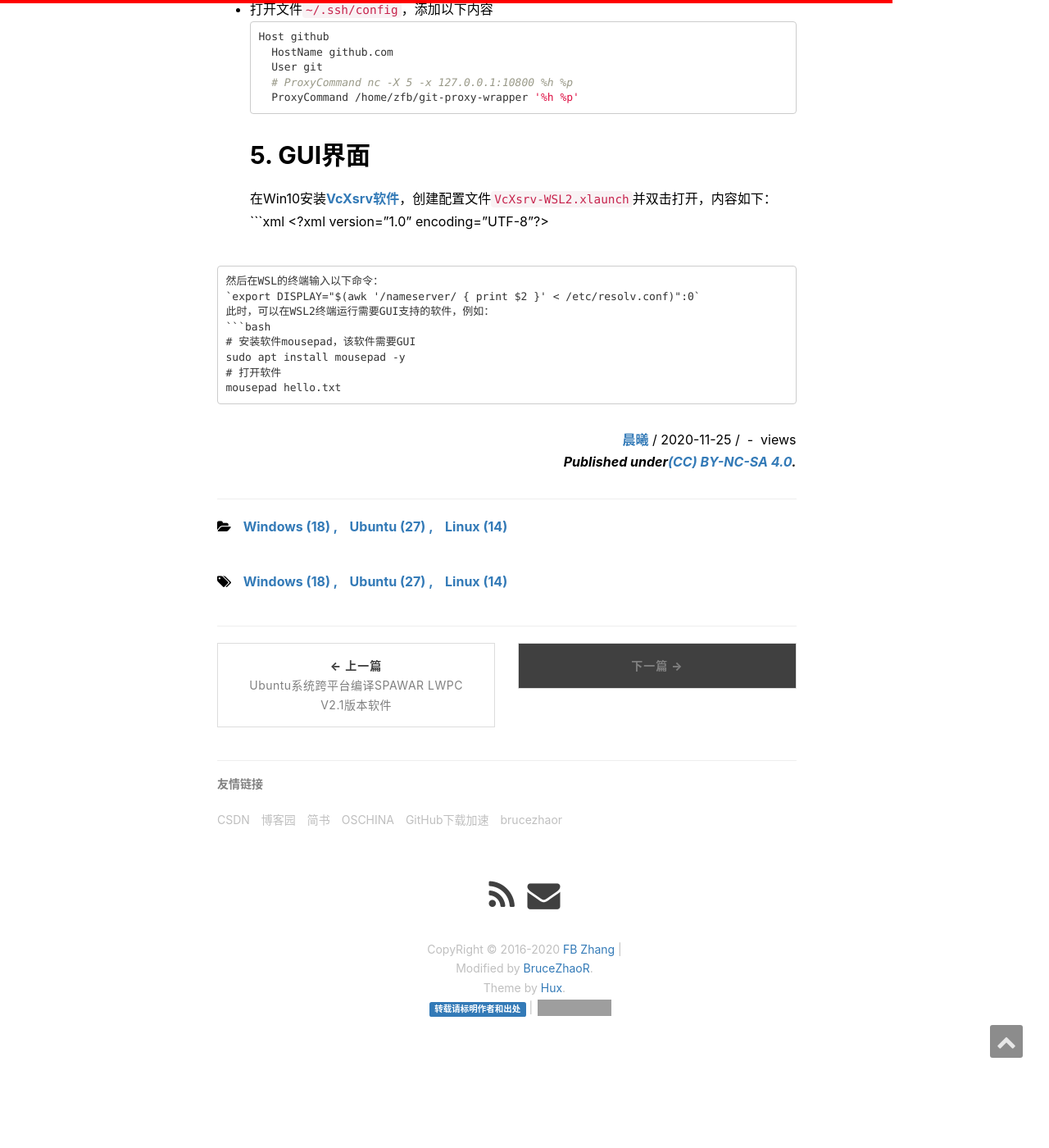
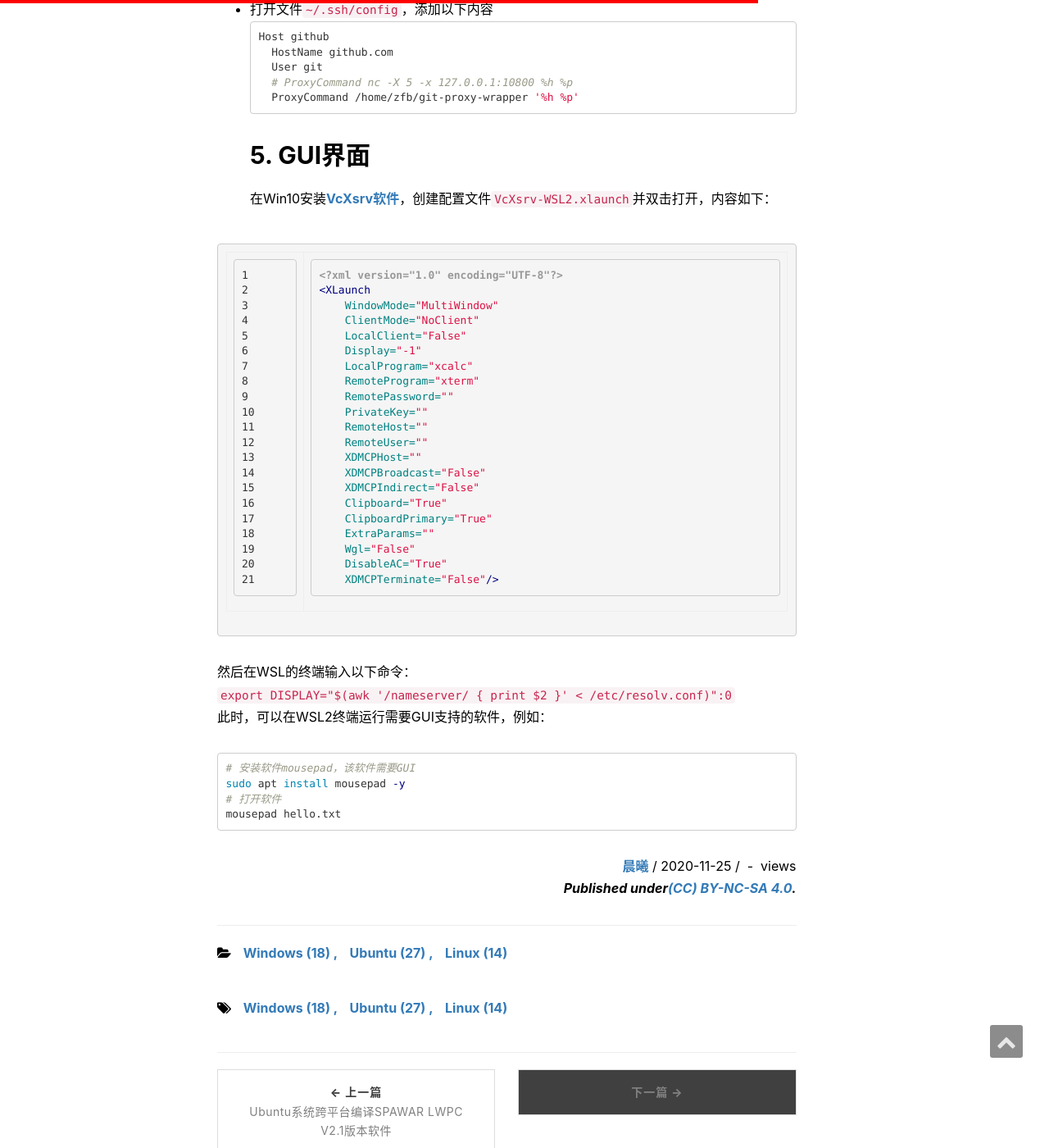
Before and after one commit to zfb132/zfb132.github.com, a Jekyll site: the page built from _posts/2020-11-25-config_wsl.md, in a window 1280 px wide and 1400 px high, scrolled down 2313 px. Shown: the whole window at 82% size. Built offline with Jekyll 4.4.1, drawn with Linux system fonts in a browser that asks for light colours; nearby versions of some CDN libraries; comment, search, counter and statistics services are not loaded; before the commit the page ends 3619 px from its top, so only the background shows below that; grey boxes are pictures that could not be loaded.

Commit message:
尝试备用代码高亮方式

````diff
--- a/_posts/2020-11-25-config_wsl.md
+++ b/_posts/2020-11-25-config_wsl.md
@@ -72,7 +72,8 @@ Host github
 ```
 ## 5. GUI界面
 在Win10安装[VcXsrv软件](https://sourceforge.net/projects/vcxsrv/files/vcxsrv/)，创建配置文件`VcXsrv-WSL2.xlaunch`并双击打开，内容如下：
-```xml
+
+{% highlight xml linenos %}
 <?xml version="1.0" encoding="UTF-8"?>
 <XLaunch
     WindowMode="MultiWindow"
@@ -94,7 +95,8 @@ Host github
     Wgl="False"
     DisableAC="True"
     XDMCPTerminate="False"/>
-```
+{% endhighlight %}
+
 然后在WSL的终端输入以下命令：
 `export DISPLAY="$(awk '/nameserver/ { print $2 }' < /etc/resolv.conf)":0`
 此时，可以在WSL2终端运行需要GUI支持的软件，例如：
````
